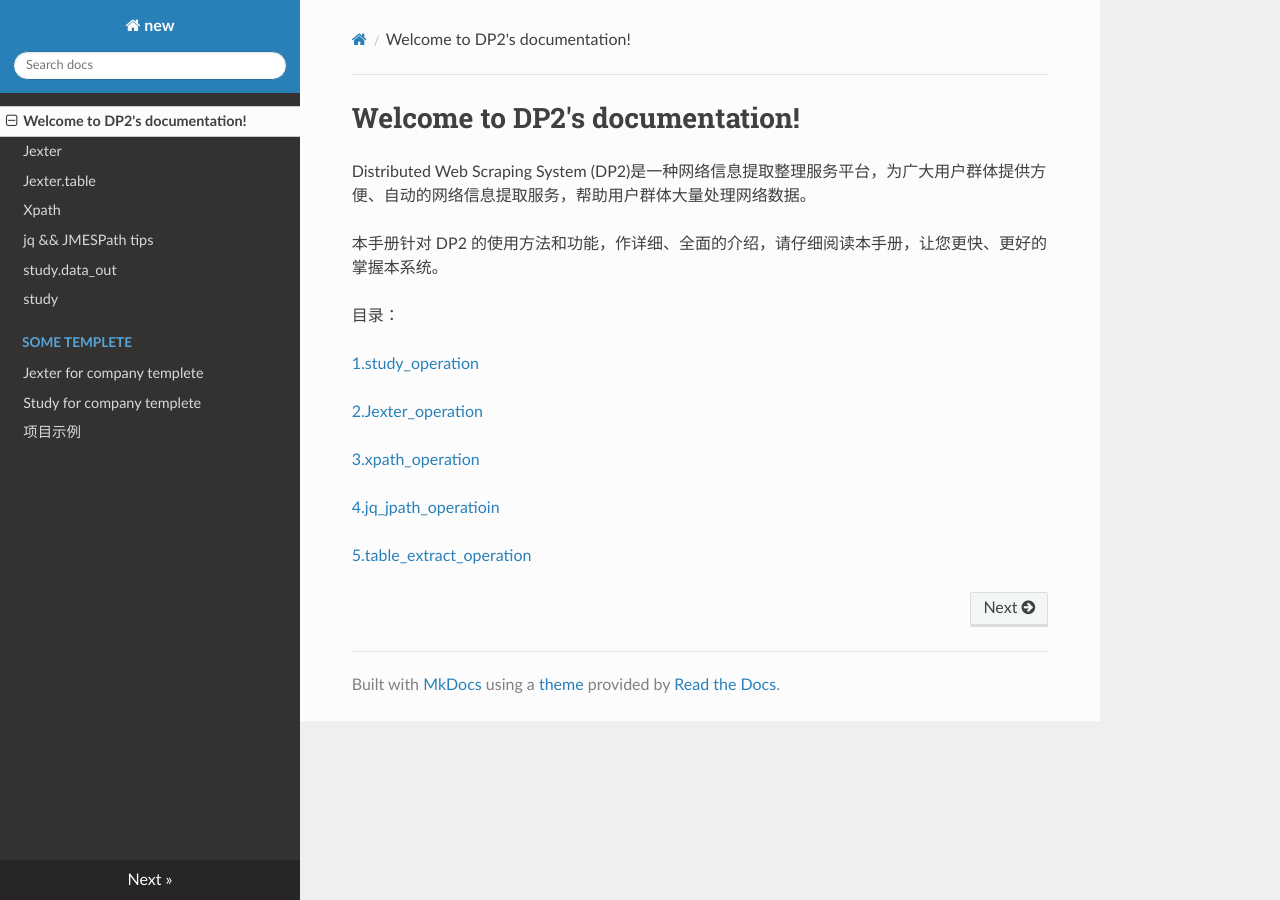
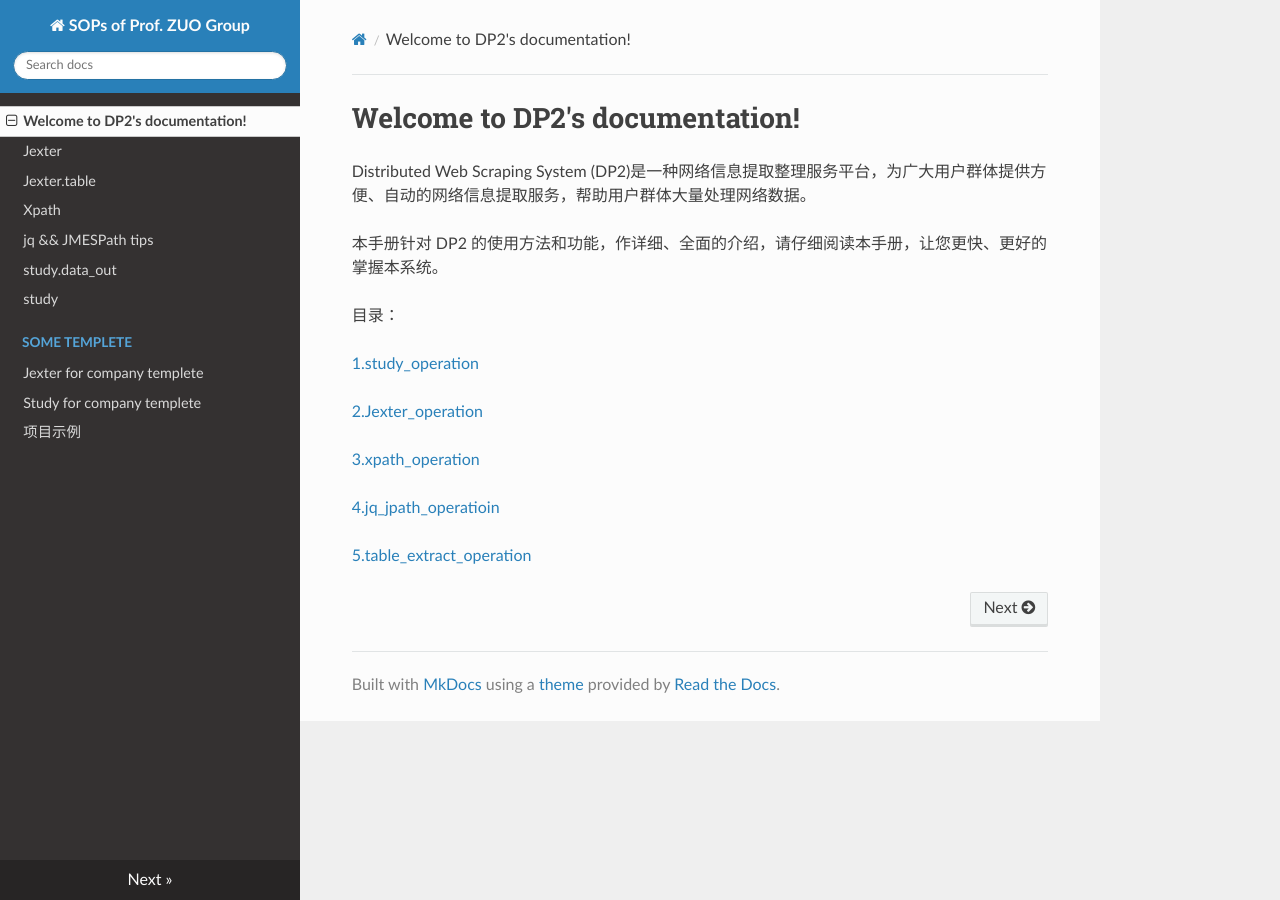
Before and after one commit to sssjiang/new_rts_dp, an MkDocs documentation site: the page built from docs/index.md, in a window 1280 px wide. Built offline with MkDocs 1.6.1, drawn with Linux system fonts in a browser that asks for light colours; nearby versions of some CDN libraries.

Commit message:
Project Title

```diff
--- a/mkdocs.yml
+++ b/mkdocs.yml
@@ -1,7 +1,6 @@
-site_name: new
+site_name: SOPs of Prof. ZUO Group
 theme:
   name: readthedocs
-  #name: material
   highlightjs:
     style: github
     css: true
```
